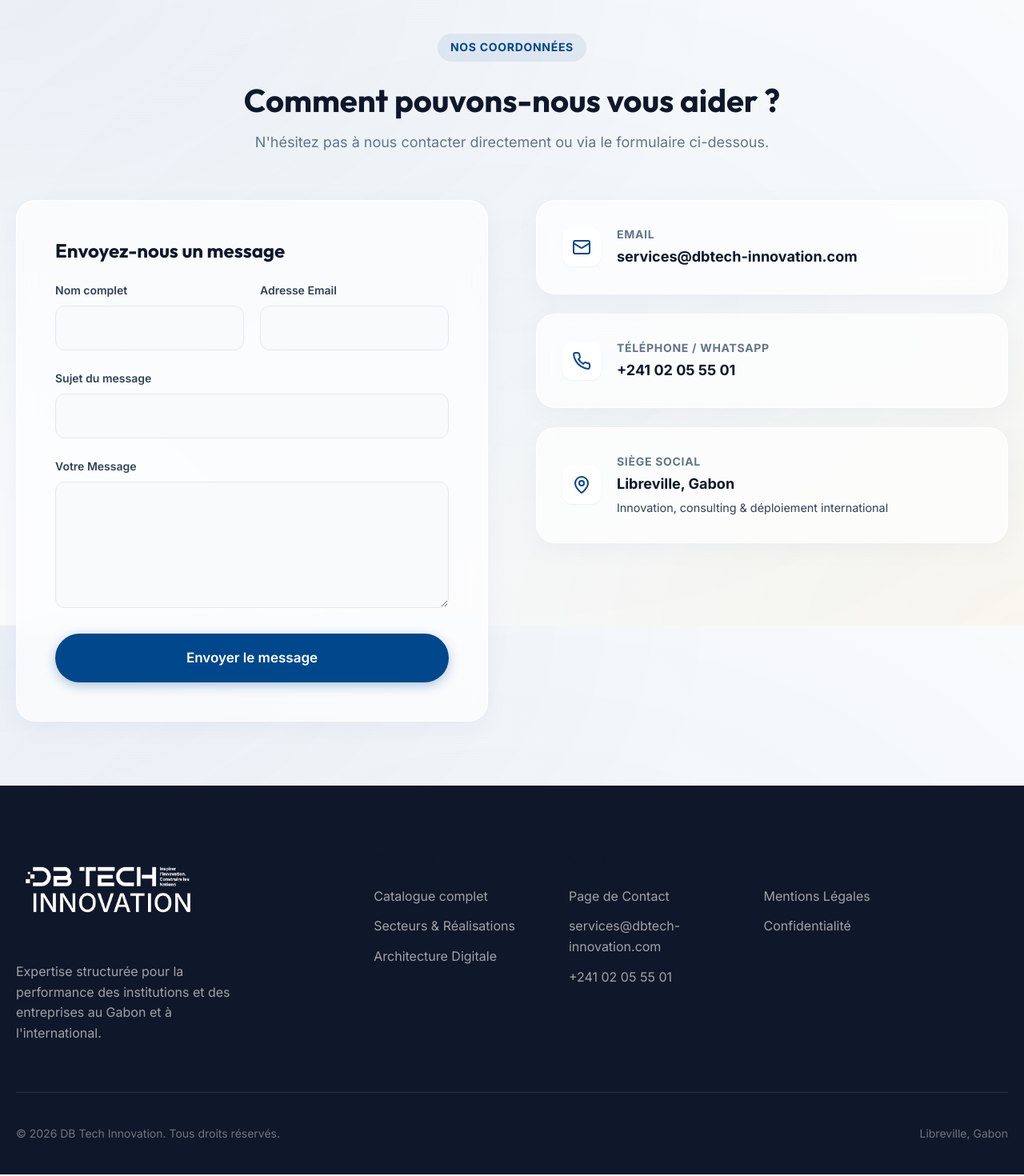
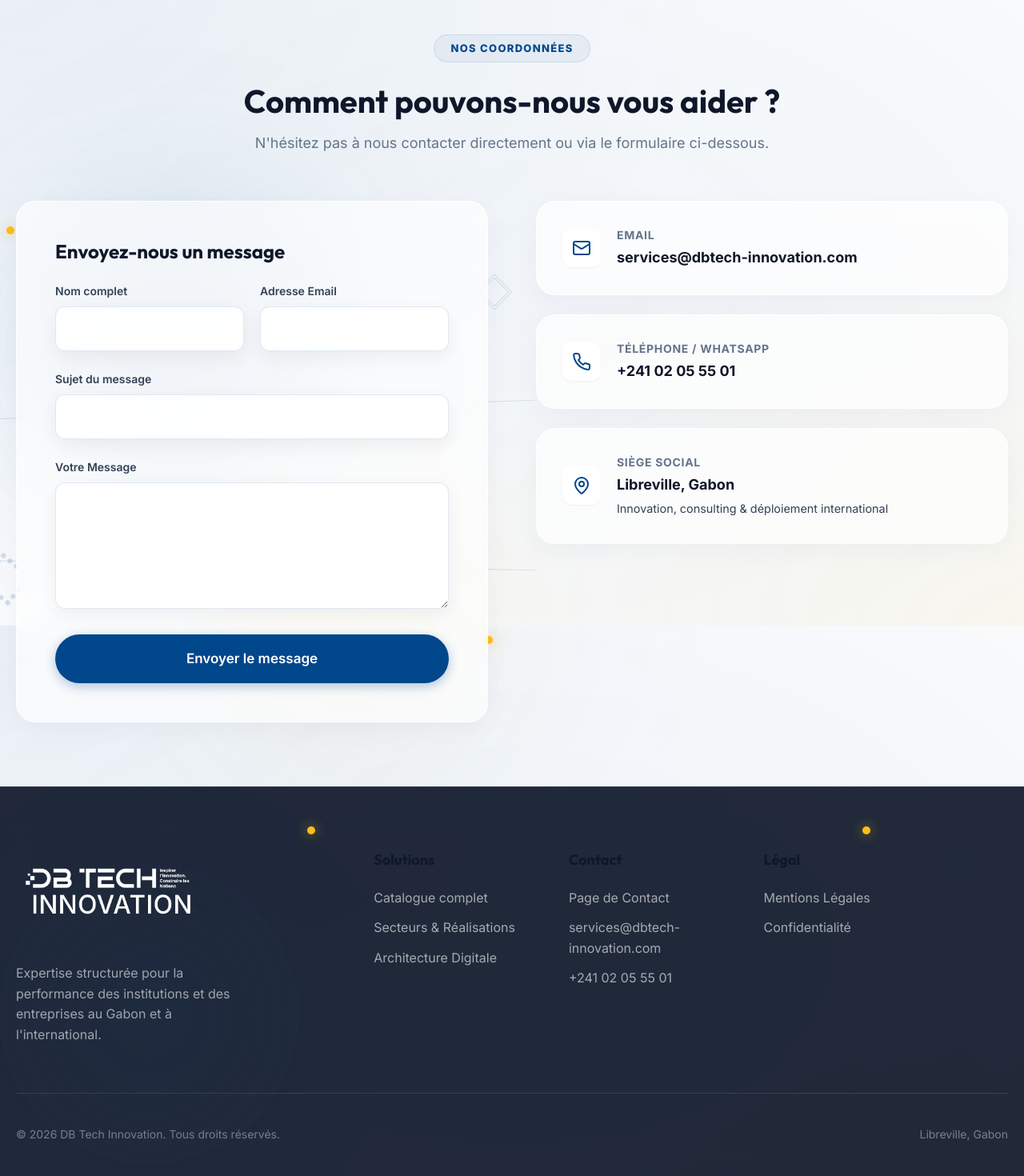
Before and after one commit to jealife/frontwetech, a Next.js app in the folder dbtech-innovation/: page /contact in a window 1280 px wide. Shown: the part 818-2288 px from the top of the page at 80% size. Built offline with nearby package versions, Linux system fonts and the light colour scheme.

Commit message:
new design

```diff
--- a/dbtech-innovation/app/globals.css
+++ b/dbtech-innovation/app/globals.css
@@ -262,14 +262,17 @@ img {
   display: inline-flex;
   align-items: center;
   gap: 8px;
-  padding: 6px 16px;
-  background-color: rgba(var(--primary-rgb), 0.08);
+  padding: 6px 20px;
+  background-color: rgba(var(--primary-rgb), 0.05);
+  backdrop-filter: blur(10px);
+  -webkit-backdrop-filter: blur(10px);
+  border: 1px solid rgba(var(--primary-rgb), 0.1);
   color: var(--primary);
   border-radius: var(--radius-full);
-  font-size: 0.875rem;
-  font-weight: 700;
+  font-size: 0.8125rem;
+  font-weight: 800;
   text-transform: uppercase;
-  letter-spacing: 0.05em;
+  letter-spacing: 0.1em;
   margin-bottom: 24px;
 }
 
@@ -347,23 +350,45 @@ img {
   backdrop-filter: blur(16px);
   -webkit-backdrop-filter: blur(16px);
   border: 1px solid rgba(255, 255, 255, 0.8);
-  padding: 20px;
+  padding: 12px 18px;
   border-radius: var(--radius-lg);
   box-shadow: 0 8px 32px rgba(31, 38, 135, 0.08); /* Glass shadow */
   display: flex;
   align-items: center;
-  gap: 16px;
+  gap: 12px;
   z-index: 10;
 }
 
+.hero__floating-card .card__icon {
+  width: 38px;
+  height: 38px;
+  margin-bottom: 0;
+  border-radius: 10px;
+}
+
+.hero__floating-card .card__icon svg {
+  width: 18px;
+  height: 18px;
+}
+
+.hero__floating-card .text-sm {
+  font-size: 0.8125rem;
+  line-height: 1.2;
+}
+
+.hero__floating-card .text-xs {
+  font-size: 0.6875rem;
+  line-height: 1.2;
+}
+
 .hero__floating-card--1 {
-  top: 10%;
-  left: -10%;
+  top: 15%;
+  left: -5%;
 }
 
 .hero__floating-card--2 {
-  bottom: 10%;
-  right: -5%;
+  bottom: 15%;
+  right: -2%;
 }
 
 @media (max-width: 1200px) {
@@ -472,7 +497,10 @@ section {
 
 /* Footer Improvements */
 .globalFooter {
-  background-color: var(--ink);
+  background: rgba(15, 23, 42, 0.92);
+  backdrop-filter: blur(20px);
+  -webkit-backdrop-filter: blur(20px);
+  border-top: 1px solid rgba(255, 255, 255, 0.1);
   color: white;
   padding: 80px 0 40px;
 }
@@ -563,6 +591,21 @@ section {
   text-align: center;
   color: white;
   box-shadow: 0 12px 40px rgba(var(--primary-rgb), 0.25);
+  position: relative;
+  overflow: hidden;
+}
+
+.cta-box::after {
+  content: '';
+  position: absolute;
+  top: -20%;
+  right: -10%;
+  width: 200px;
+  height: 200px;
+  background: rgba(var(--accent-rgb), 0.15);
+  filter: blur(60px);
+  border-radius: 50%;
+  pointer-events: none;
 }
 
 .cta-box h2 {
@@ -615,6 +658,34 @@ section {
   box-shadow: 0 8px 32px rgba(0, 0, 0, 0.3) !important;
 }
 
+.glass-input {
+  background: rgba(255, 255, 255, 0.8) !important;
+  backdrop-filter: blur(12px) !important;
+  -webkit-backdrop-filter: blur(12px) !important;
+  border: 1.5px solid rgba(var(--primary-rgb), 0.12) !important;
+  box-shadow: 0 8px 24px rgba(0, 0, 0, 0.06);
+  transition: all 0.3s var(--ease);
+  color: var(--ink);
+}
+
+.glass-input::placeholder {
+  color: var(--ink-muted);
+  opacity: 0.7;
+}
+
+.glass-input:focus {
+  background: #ffffff !important;
+  border-color: var(--primary) !important;
+  box-shadow: 0 10px 30px rgba(var(--primary-rgb), 0.15);
+  transform: translateY(-2px);
+}
+
+.glass-ticker {
+  background: rgba(var(--primary-rgb), 0.85) !important;
+  backdrop-filter: blur(12px) !important;
+  border: 1px solid rgba(255, 255, 255, 0.1) !important;
+}
+
 /* Animation Keyframes */
 @keyframes fadeInUp {
   from {
@@ -632,6 +703,63 @@ section {
   100% { transform: translateX(-50%); }
 }
 
+/* Tech Decor */
+.tech-decor {
+  position: absolute;
+  pointer-events: none;
+  z-index: 0;
+}
+
+.glow-blue {
+  width: 500px;
+  height: 500px;
+  background: radial-gradient(circle, rgba(var(--primary-rgb), 0.22) 0%, transparent 70%);
+  filter: blur(100px);
+  border-radius: 50%;
+}
+
+.glow-yellow {
+  width: 400px;
+  height: 400px;
+  background: radial-gradient(circle, rgba(var(--accent-rgb), 0.15) 0%, transparent 70%);
+  filter: blur(80px);
+  border-radius: 50%;
+}
+
+.tech-shape {
+  width: 32px;
+  height: 32px;
+  border: 4px solid rgba(var(--primary-rgb), 0.15); /* Thicker border */
+  transform: rotate(45deg);
+  border-style: double; /* logo style influence perhaps? */
+}
+
+.tech-grid {
+  position: absolute;
+  inset: 0;
+  background-image: radial-gradient(rgba(var(--primary-rgb), 0.2) 1.5px, transparent 1.5px); /* pixels more visible */
+  background-size: 40px 40px;
+  mask-image: radial-gradient(ellipse at center, black, transparent 90%);
+  pointer-events: none;
+  z-index: 0;
+  opacity: 0.8; /* increased opacity */
+}
+
+.tech-node {
+  width: 10px;
+  height: 10px;
+  background: var(--accent);
+  border-radius: 50%;
+  box-shadow: 0 0 15px rgba(var(--accent-rgb), 0.6);
+  z-index: 1;
+}
+
+.tech-line {
+  height: 1px;
+  background: linear-gradient(to right, rgba(var(--primary-rgb), 0.1), rgba(var(--primary-rgb), 0.4), rgba(var(--primary-rgb), 0.1));
+  width: 100%;
+}
+
 @media (max-width: 580px) {
   .highlight-strip-grid {
     grid-template-columns: repeat(2, 1fr) !important;
--- a/dbtech-innovation/app/page.js
+++ b/dbtech-innovation/app/page.js
@@ -67,8 +67,9 @@ export default function Home() {
                 <li style={{ display: 'flex', alignItems: 'center', gap: '8px', fontWeight: 600, fontSize: '0.9375rem' }}><span style={{ color: 'var(--primary)' }} dangerouslySetInnerHTML={{ __html: ICONS.check }}></span>Sécurité</li>
               </ul>
             </div>
-            <div className="reveal slide-right">
-              <div style={{ borderRadius: 'var(--radius-xl)', overflow: 'hidden', boxShadow: 'var(--shadow-lg)' }}>
+            <div className="reveal slide-right" style={{ position: 'relative' }}>
+              <div className="tech-decor glow-blue" style={{ top: '-40px', right: '-40px', opacity: 0.4 }}></div>
+              <div style={{ position: 'relative', borderRadius: 'var(--radius-xl)', overflow: 'hidden', boxShadow: 'var(--shadow-lg)', zIndex: 1 }}>
                 <img src="/images/backgrounds/thinking-promising-project.jpg" alt="Organisation" />
               </div>
             </div>
--- a/dbtech-innovation/components/ContactForm.jsx
+++ b/dbtech-innovation/components/ContactForm.jsx
@@ -22,7 +22,21 @@ export default function ContactForm() {
   };
 
   return (
-    <div className="reveal scale-in glass-panel" style={{ padding: '48px', borderRadius: 'var(--radius-xl)' }}>
+    <div style={{ position: 'relative' }}>
+      {/* Éléments décoratifs Tech */}
+      <div className="tech-decor glow-blue" style={{ top: '-10%', left: '-10%', zIndex: -1 }}></div>
+      <div className="tech-decor glow-yellow" style={{ bottom: '-10%', right: '-5%', zIndex: -1 }}></div>
+      <div className="tech-decor tech-shape" style={{ top: '15%', right: '-4%', borderStyle: 'double', opacity: 0.9 }}></div>
+      <div className="tech-decor tech-shape" style={{ bottom: '25%', left: '-5%', transform: 'scale(1.5) rotate(40deg)', borderStyle: 'dotted', opacity: 1 }}></div>
+
+      {/* Nœuds Tech Accent */}
+      <div className="tech-decor tech-node" style={{ top: '5%', left: '-2%' }}></div>
+      <div className="tech-decor tech-node" style={{ bottom: '15%', right: '-1%' }}></div>
+
+      <div className="tech-decor tech-line" style={{ top: '40%', left: '-10%', width: '120%', transform: 'rotate(-2deg)' }}></div>
+      <div className="tech-decor tech-line" style={{ bottom: '30%', left: '-10%', width: '120%', transform: 'rotate(1deg)' }}></div>
+
+      <div className="reveal scale-in glass-panel" style={{ padding: '48px', borderRadius: 'var(--radius-xl)', position: 'relative', zIndex: 1 }}>
         <h3 className="text-2xl" style={{ marginBottom: '24px' }}>Envoyez-nous un message</h3>
         <form
           onSubmit={handleSubmit}
@@ -38,7 +52,8 @@ export default function ContactForm() {
                 required
                 value={formData.name}
                 onChange={handleChange}
-              style={{ padding: '14px 16px', borderRadius: 'var(--radius-md)', border: '1px solid var(--line)', outline: 'none', background: 'var(--bg-soft)', fontSize: '1rem', transition: 'border-color 0.2s' }}
+                className="glass-input"
+                style={{ padding: '14px 16px', borderRadius: 'var(--radius-md)', border: '1px solid var(--line)', outline: 'none', fontSize: '1rem', transition: 'border-color 0.2s' }}
               />
             </div>
             <div style={{ display: 'flex', flexDirection: 'column', gap: '8px' }}>
@@ -50,7 +65,8 @@ export default function ContactForm() {
                 required
                 value={formData.email}
                 onChange={handleChange}
-              style={{ padding: '14px 16px', borderRadius: 'var(--radius-md)', border: '1px solid var(--line)', outline: 'none', background: 'var(--bg-soft)', fontSize: '1rem', transition: 'border-color 0.2s' }}
+                className="glass-input"
+                style={{ padding: '14px 16px', borderRadius: 'var(--radius-md)', border: '1px solid var(--line)', outline: 'none', fontSize: '1rem', transition: 'border-color 0.2s' }}
               />
             </div>
           </div>
@@ -64,7 +80,8 @@ export default function ContactForm() {
               required
               value={formData.subject}
               onChange={handleChange}
-            style={{ padding: '14px 16px', borderRadius: 'var(--radius-md)', border: '1px solid var(--line)', outline: 'none', background: 'var(--bg-soft)', fontSize: '1rem', transition: 'border-color 0.2s' }}
+              className="glass-input"
+              style={{ padding: '14px 16px', borderRadius: 'var(--radius-md)', border: '1px solid var(--line)', outline: 'none', fontSize: '1rem', transition: 'border-color 0.2s' }}
             />
           </div>
 
@@ -77,7 +94,8 @@ export default function ContactForm() {
               required
               value={formData.message}
               onChange={handleChange}
-            style={{ padding: '14px 16px', borderRadius: 'var(--radius-md)', border: '1px solid var(--line)', outline: 'none', background: 'var(--bg-soft)', fontSize: '1rem', resize: 'vertical', transition: 'border-color 0.2s' }}
+              className="glass-input"
+              style={{ padding: '14px 16px', borderRadius: 'var(--radius-md)', border: '1px solid var(--line)', outline: 'none', fontSize: '1rem', resize: 'vertical', transition: 'border-color 0.2s' }}
             ></textarea>
           </div>
 
@@ -86,5 +104,6 @@ export default function ContactForm() {
           </button>
         </form>
       </div>
+    </div>
   );
 }
--- a/dbtech-innovation/components/FloatingActions.jsx
+++ b/dbtech-innovation/components/FloatingActions.jsx
@@ -62,7 +62,7 @@ export function FloatingActions() {
         className={`fab fab--top ${isVisible ? 'is-visible' : ''}`}
         title="Retour en haut"
         style={{
-          width: '56px', height: '56px', borderRadius: '50%', background: 'white', border: '1px solid var(--line-soft)', color: 'var(--primary)', display: 'grid', placeItems: 'center', boxShadow: '0 8px 24px var(--shadow-color)', transition: 'all 0.4s var(--ease)', cursor: 'pointer', opacity: isVisible ? 1 : 0, transform: `translateY(${isVisible ? '0' : '20px'})`, pointerEvents: isVisible ? 'all' : 'none'
+          width: '56px', height: '56px', borderRadius: '50%', background: 'rgba(255,255,255,0.7)', backdropFilter: 'blur(10px)', border: '1px solid rgba(255, 255, 255, 0.8)', color: 'var(--primary)', display: 'grid', placeItems: 'center', boxShadow: '0 8px 24px rgba(0,0,0,0.08)', transition: 'all 0.4s var(--ease)', cursor: 'pointer', opacity: isVisible ? 1 : 0, transform: `translateY(${isVisible ? '0' : '20px'})`, pointerEvents: isVisible ? 'all' : 'none'
         }}
       >
         <svg width="24" height="24" viewBox="0 0 24 24" fill="none" stroke="currentColor" strokeWidth="2.5" strokeLinecap="round" strokeLinejoin="round">
--- a/dbtech-innovation/components/Footer.jsx
+++ b/dbtech-innovation/components/Footer.jsx
@@ -2,7 +2,13 @@ import Link from 'next/link';
 
 export function Footer() {
   return (
-    <footer className="globalFooter">
+    <footer className="globalFooter" style={{ position: 'relative', overflow: 'hidden' }}>
+      <div className="tech-decor glow-blue" style={{ bottom: '-10%', left: '-5%', opacity: 0.4 }}></div>
+      <div className="tech-decor tech-grid" style={{ opacity: 0.3 }}></div>
+      <div className="tech-decor tech-shape" style={{ top: '15%', right: '5%', borderStyle: 'double', opacity: 0.6 }}></div>
+      <div className="tech-decor tech-line" style={{ top: '10%', left: '0', width: '100%', opacity: 0.2 }}></div>
+      <div className="tech-decor tech-node" style={{ top: '10%', left: '30%' }}></div>
+      <div className="tech-decor tech-node" style={{ top: '10%', right: '15%' }}></div>
       <div className="shell">
         <div className="globalFooter__inner">
           <div className="globalFooter__brand">
--- a/dbtech-innovation/components/InfoElements.jsx
+++ b/dbtech-innovation/components/InfoElements.jsx
@@ -25,7 +25,8 @@ const SECTOR_ICONS = {
 
 export function HighlightStrip({ label, items }) {
   return (
-    <section className="highlight-strip" style={{ padding: '100px 0', background: 'var(--bg-soft)' }}>
+    <section className="highlight-strip" style={{ position: 'relative', overflow: 'hidden', padding: '100px 0', background: 'var(--bg-soft)' }}>
+      <div className="tech-grid"></div>
       <div className="shell">
         <div className="reveal" style={{ textAlign: 'center', marginBottom: '60px' }}>
           <span className="eyebrow" style={{ marginInline: 'auto' }}>
@@ -79,7 +80,7 @@ export function HighlightStrip({ label, items }) {
 
 export function Ticker({ items }) {
   return (
-    <div className="ticker-wrap" style={{ overflow: 'hidden', background: 'var(--primary)', padding: '20px 0', color: 'white', borderRadius: 'var(--radius-lg)', marginBottom: '80px' }}>
+    <div className="ticker-wrap glass-ticker" style={{ overflow: 'hidden', padding: '20px 0', color: 'white', borderRadius: 'var(--radius-lg)', marginBottom: '80px' }}>
       <div className="ticker" style={{ display: 'flex', width: 'max-content', whiteSpace: 'nowrap', animation: 'ticker 40s linear infinite' }}>
         {[...items, ...items].map((item, i) => (
           <div key={i} style={{ display: 'flex', alignItems: 'center', gap: '12px', margin: '0 30px', fontWeight: 800, fontFamily: 'var(--font-heading)', textTransform: 'uppercase', letterSpacing: '0.12em', fontSize: '0.8rem' }}>
--- a/dbtech-innovation/components/UI.jsx
+++ b/dbtech-innovation/components/UI.jsx
@@ -13,7 +13,8 @@ export function SectionHeader({ eyebrow, title, desc, centered = false }) {
 
 export function FeatureCard({ icon, title, desc }) {
   return (
-    <div className="reveal card">
+    <div className="reveal card" style={{ position: 'relative', overflow: 'hidden' }}>
+      <div className="tech-decor tech-shape" style={{ top: '-10px', right: '-10px', opacity: 0.1 }}></div>
       <div className="card__icon">
         {typeof icon === 'string' ? (
           <div dangerouslySetInnerHTML={{ __html: icon }} />
```
Also changed, not shown: dbtech-innovation/components/Hero.jsx (+11 -0 lines). Lines whose indentation alone changed are shown as unchanged.
